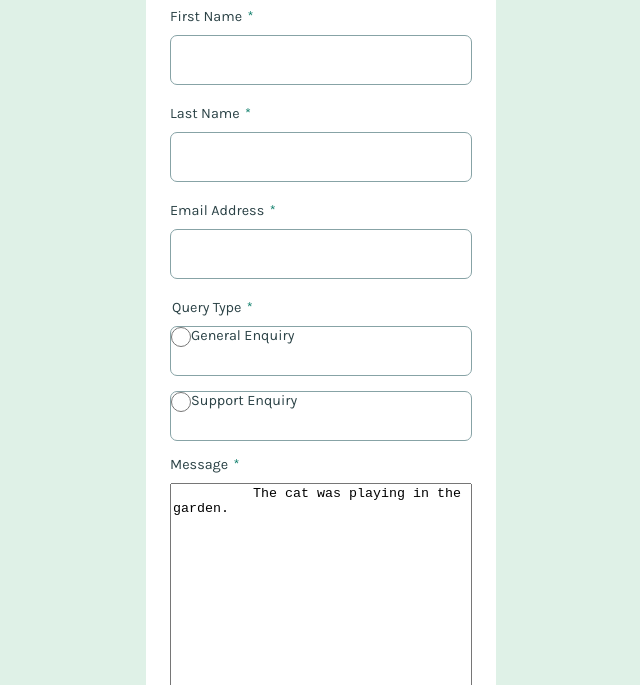
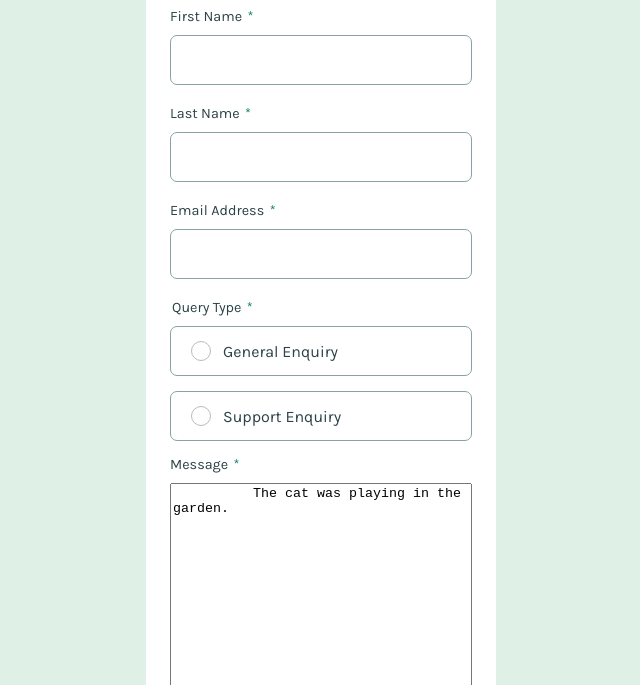
Before and after one commit to Johng117/contact-form, a plain HTML site: page index.html in a window 1280 px wide. Shown: the part 115-800 px from the top of the page, without its empty margins (319-959 px from the left). Drawn offline with Linux system fonts and the light colour scheme.

Commit message:
updates to styling

```diff
--- a/styles.css
+++ b/styles.css
@@ -1,4 +1,4 @@
-@font-face {
+ @font-face {
   font-family: "Karla";
   src: url("/assets/fonts/static/Karla-Regular.ttf") format("woff");
   font-style: normal;
@@ -38,6 +38,7 @@ body {
 .main-container {
   height: 100%;
   width: 350px;
+
   margin: 2rem 0 0 0;
   background-color: var(--white);
   border-radius: 20px;
@@ -79,6 +80,15 @@ input,
   height: 50px;
 }
 
+/* TODO hover and focus states */
+
+/* input:hover,
+#general-label:hover,
+#support-label:hover {
+  /* background-color: var(--green-200); */
+  /* border: 1px solid var(--green-900); */
+/* } */
+
 fieldset {
   border: none;
   display: flex;
@@ -93,6 +103,10 @@ fieldset {
   #support-label {
     margin-bottom: 15px;
     display: flex;
+    align-items: center;
+    padding-left: 20px;
+    gap: 12px;
+    font-size: 1rem;
   }
 
   & #general,
@@ -100,10 +114,14 @@ fieldset {
     height: 20px;
     width: 20px;
     border: 1px solid var(--grey-500);
-    opacity: 100%;
+    opacity: 0.5;
+    margin:0;
   }
 }
 
+textarea {
+  resize: none;
+}
 /* #general-label, #support-label {
   border: 1px solid var(--grey-500);
 } */
```
Also changed, not shown: index.html (+1 -2 lines).
